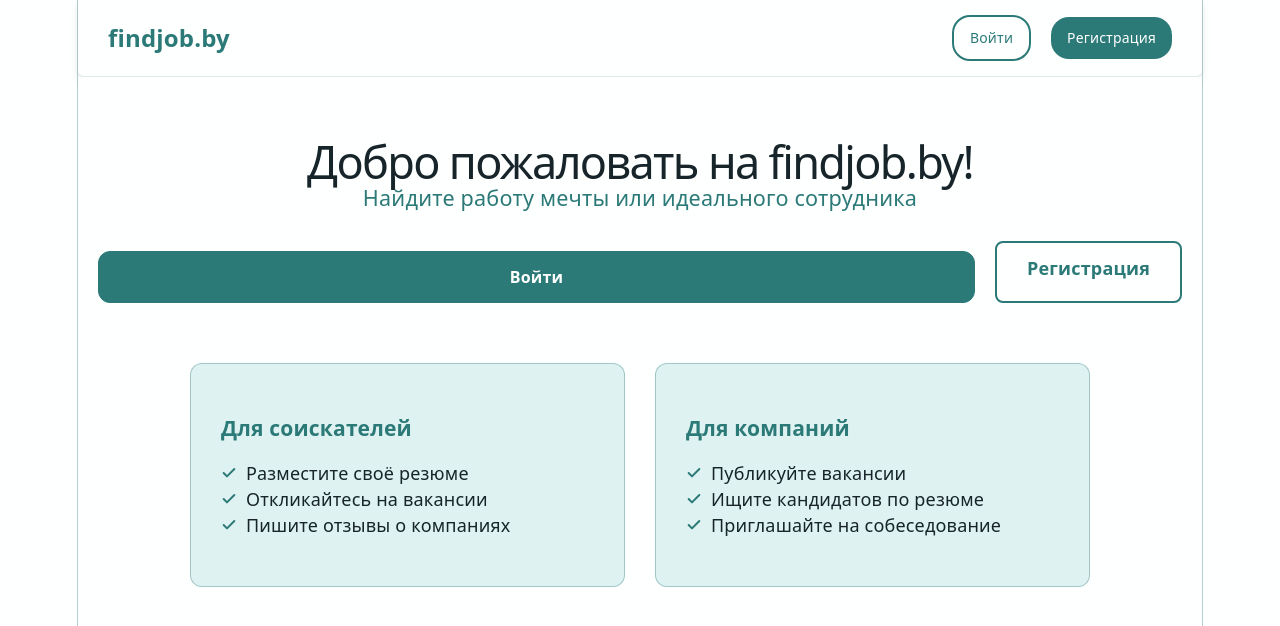
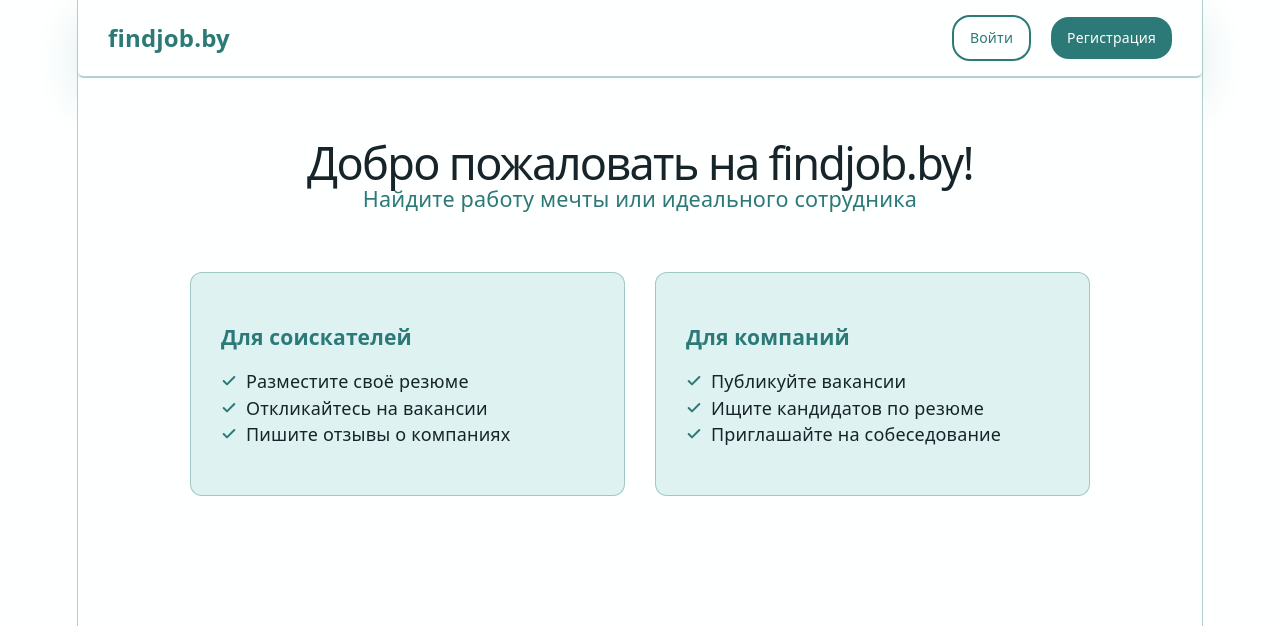
Before and after one commit to Catwalk-code/React-examination-project, a React (Vite) app: page / in a window 1280 px wide. Shown: the top 626 px of the page. Built offline with nearby package versions, Linux system fonts and the light colour scheme.

Commit message:
Form of login has been rotated a bit, welcomePage has been reworked

```diff
--- a/db.json
+++ b/db.json
@@ -27,6 +27,13 @@
       "name": "Иван Петров",
       "role": "seeker",
       "id": 4
+    },
+    {
+      "email": "example@example.com",
+      "password": "$2a$10$.BtPR9SW6DcW6umdwJqlde/Bc8mc4mCAeXLJPliJQDa7HJiAK7TPy",
+      "name": "example",
+      "role": "company",
+      "id": 5
     }
   ],
   "vacancies": [
@@ -61,6 +68,25 @@
       "companyId": 1,
       "status": "new",
       "createdAt": "2026-06-03T10:00:00.000Z"
+    },
+    {
+      "type": "resume_invite",
+      "resumeId": 1,
+      "seekerId": 2,
+      "companyId": 3,
+      "status": "sent",
+      "createdAt": "2026-06-04T13:32:34.807Z",
+      "id": 2
+    },
+    {
+      "type": "vacancy_application",
+      "vacancyId": 1,
+      "resumeId": null,
+      "seekerId": 4,
+      "companyId": 1,
+      "status": "new",
+      "createdAt": "2026-06-04T13:42:04.118Z",
+      "id": 3
     }
   ],
   "reviews": [
--- a/src/pages/Header.css
+++ b/src/pages/Header.css
@@ -1,12 +1,12 @@
 .header {
   background-color: #FEFFFF;
-  border-bottom: 1px solid rgba(43, 122, 120, 0.15);
+  border-bottom: 2px solid var(--border);
   padding: 15px 30px;
   display: flex;
   justify-content: space-between;
   align-items: center;
   border-radius: 0 0 6px 6px;
-  box-shadow: 0 4px 8px rgba(23, 37, 42, 0.1);
+  box-shadow: 0 20px 40px rgba(43, 122, 120, 0.15);
 }
 
 .header-logo {
--- a/src/pages/HomePage.css
+++ b/src/pages/HomePage.css
@@ -7,7 +7,7 @@
 }
 
 .home-page__title {
-  margin: 0;
+  margin: 20px;
 }
 
 .home-page__state {
@@ -75,6 +75,13 @@
   color: var(--text);
 }
 
+.home-page__form textarea{
+  resize: none;
+  box-sizing: border-box;
+  max-width: 100%;
+  min-height: 190px;
+}
+
 .home-page__form input:focus,
 .home-page__form textarea:focus,
 .home-page__form select:focus {
--- a/src/pages/LoginPage.css
+++ b/src/pages/LoginPage.css
@@ -1,7 +1,7 @@
 /* Контейнер страницы входа */
 .auth-page {
   max-width: 400px;
-  margin: 50px auto;
+  margin: auto auto;
   padding: 30px;
 
   background-color: var(--color-white);
--- a/src/pages/WelcomePage.css
+++ b/src/pages/WelcomePage.css
@@ -25,29 +25,6 @@
   display: flex;
   gap: 20px;
   justify-content: center;
-}
-
-.btn {
-  padding: 12px 30px;
-  border-radius: 8px;
-  text-decoration: none;
-  font-size: 1rem;
-  font-weight: bold;
-}
-
-.btn-primary {
-  background: var(--color-secondary);
-  color: var(--color-white);
-}
-
-.btn-primary:hover {
-  background: var(--color-accent);
-}
-
-.btn-secondary {
-  background: var(--color-white);
-  color: var(--color-secondary);
-  border: 2px solid var(--color-secondary);
 }
 
 .welcome-features {
--- a/src/pages/WelcomePage.jsx
+++ b/src/pages/WelcomePage.jsx
@@ -1,4 +1,3 @@
-import { Link } from 'react-router-dom'
 import './WelcomePage.css'
 
 function WelcomePage() {
@@ -7,15 +6,6 @@
       <div className="welcome-hero">
         <h1>Добро пожаловать на findjob.by!</h1>
         <p>Найдите работу мечты или идеального сотрудника</p>
-
-        <div className="welcome-buttons">
-          <Link to="/login" className="btn btn-primary">
-            Войти
-          </Link>
-          <Link to="/register" className="btn btn-secondary">
-            Регистрация
-          </Link>
-        </div>
       </div>
 
       <div className="welcome-features">
```
